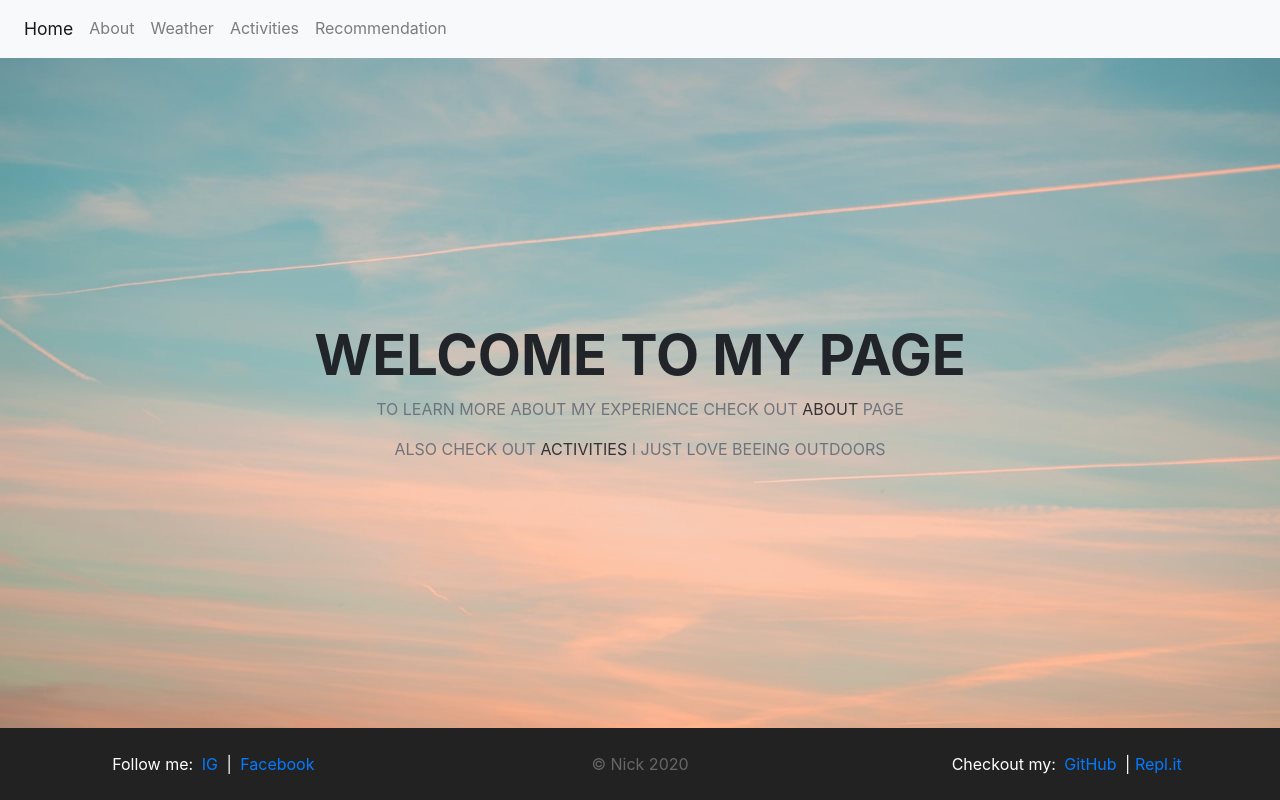
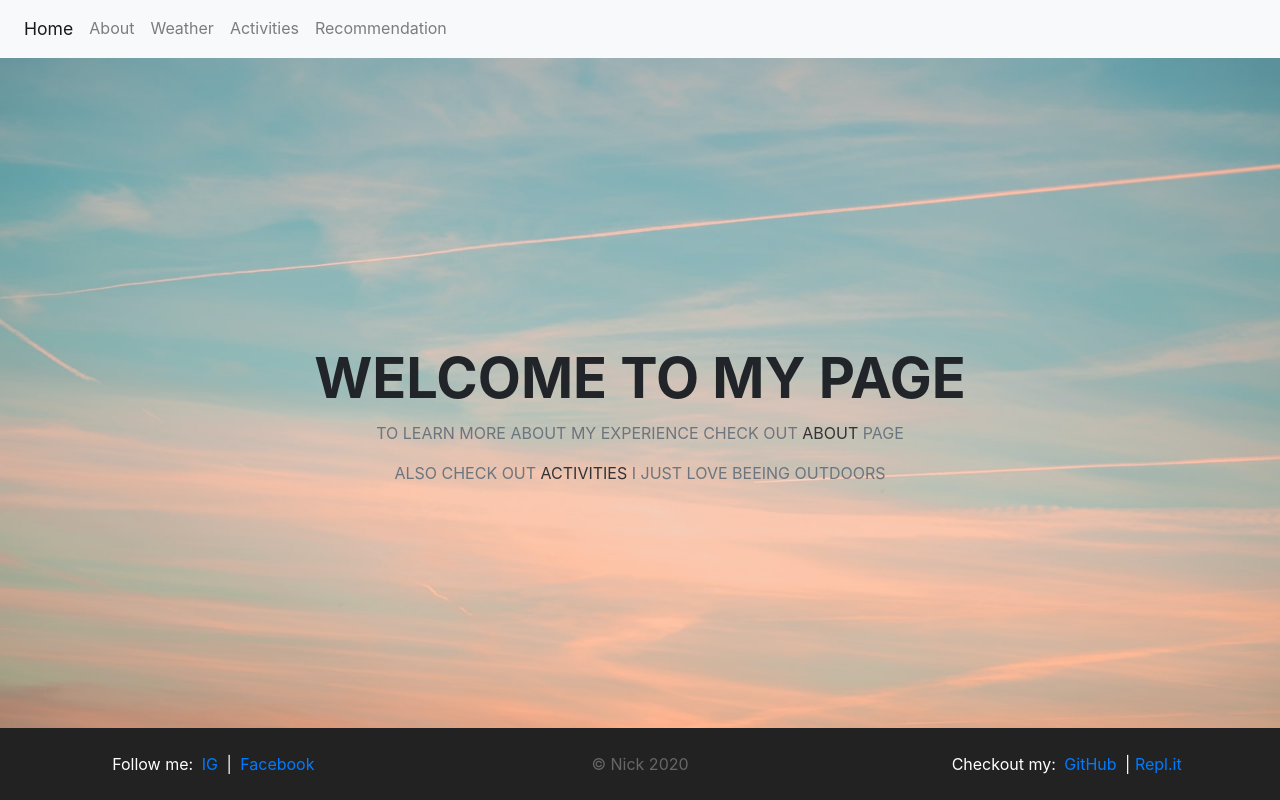
Before and after one commit to NicolaeO/portfolio, a Vue app: page / in a window 1280 px wide. Built offline with nearby package versions, Linux system fonts and the light colour scheme.

Commit message:
fixed positioning

```diff
--- a/package.json
+++ b/package.json
@@ -1,5 +1,5 @@
 {
-  "name": "weather",
+  "name": "portfolio",
   "version": "0.1.0",
   "private": true,
   "scripts": {
--- a/src/App.vue
+++ b/src/App.vue
@@ -98,6 +98,7 @@
 		transition: 0.4s;
 		margin-bottom: -60px;
 		min-height: calc(100vh - 70px);
+		position: relative;
 	}
 
 	.footer{
```
